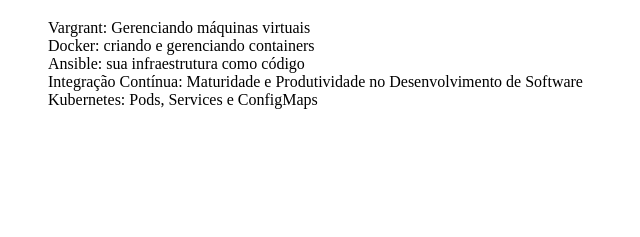
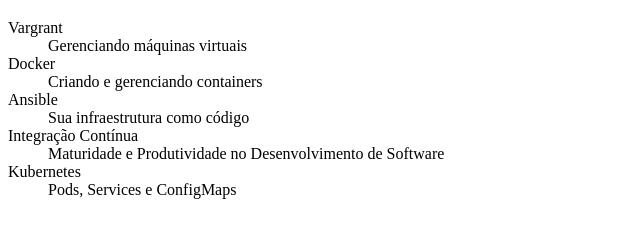
Before and after one commit to rodrigobruno/alura-git, a plain HTML site: page index.html in a window 1280 px wide. Shown: the part 61-298 px from the top of the page, without its empty margins (0-640 px from the left). Drawn offline with Linux system fonts and the light colour scheme.

Commit message:
Alterado de ul para dl e separando os títulos

```diff
--- a/index.html
+++ b/index.html
@@ -9,11 +9,20 @@
 <body>
 	<h1>Cursos de DevOps</h1>
 	<dl>
-		<dd>Vargrant: Gerenciando máquinas virtuais</dd>
-		<dd>Docker: criando e gerenciando containers</dd>
-		<dd>Ansible: sua infraestrutura como código</dd>
-		<dd>Integração Contínua: Maturidade e Produtividade no Desenvolvimento de Software</dd>
-		<dd>Kubernetes: Pods, Services e ConfigMaps</dd>
+		<dt>Vargrant</dt>
+		<dd>Gerenciando máquinas virtuais</dd>
+
+		<dt>Docker</dt>
+		<dd>Criando e gerenciando containers</dd>
+
+		<dt>Ansible</dt>
+		<dd>Sua infraestrutura como código</dd>
+
+		<dt>Integração Contínua</dt>
+		<dd>Maturidade e Produtividade no Desenvolvimento de Software</dd>
+
+		<dt>Kubernetes</dt>
+		<dd>Pods, Services e ConfigMaps</dd>
 	</dl>
 </body>
 
```
